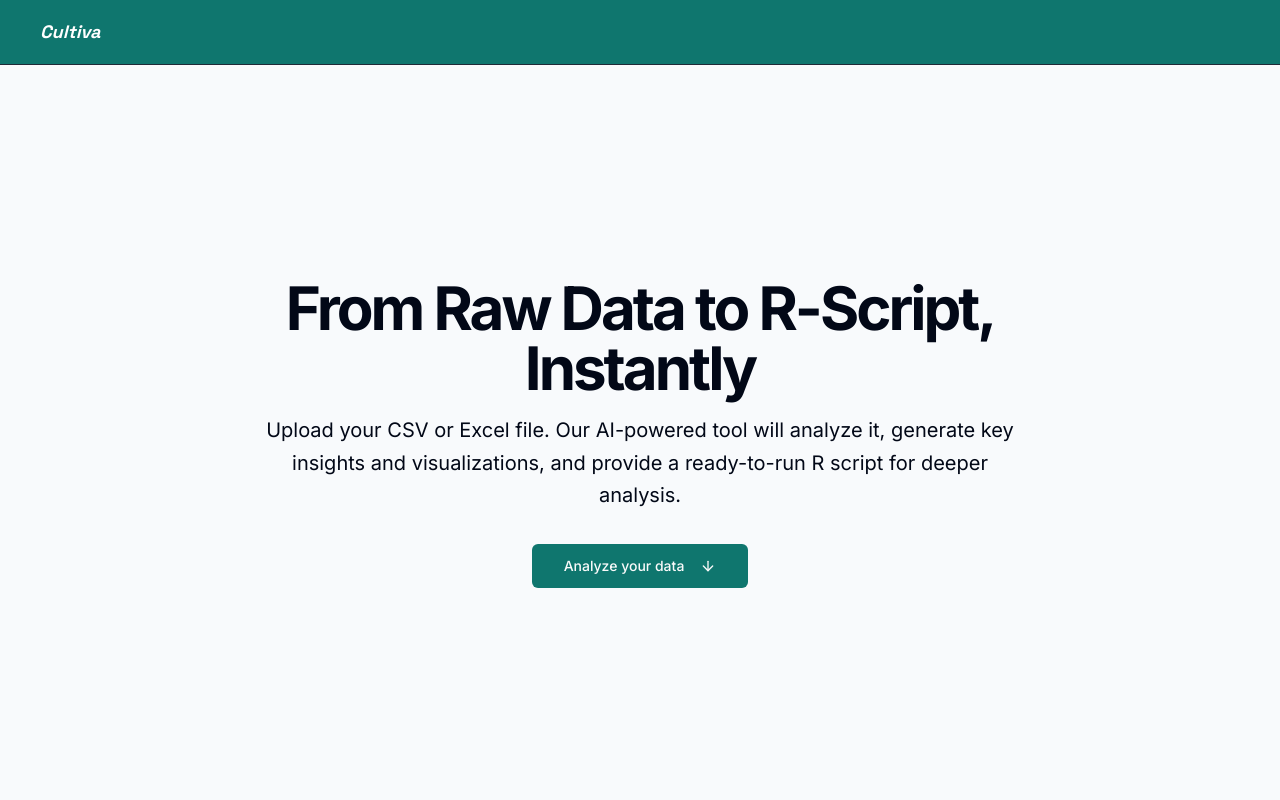
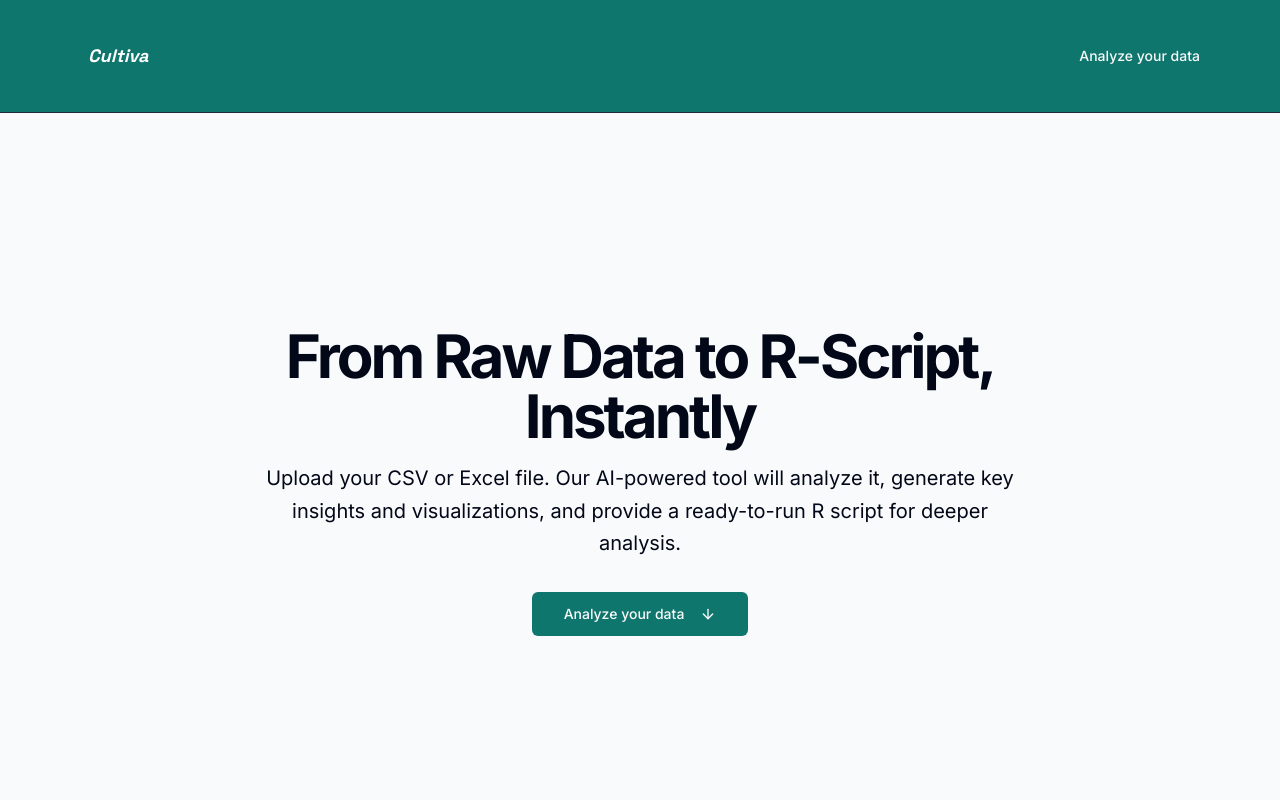
Before and after one commit to Nnenna-udefi/cultiva, a Next.js app: page / in a window 1280 px wide. Shown: the top 800 px of the page. Built offline with nearby package versions, Linux system fonts and the light colour scheme; no server answers; what @genkit-ai/google-genai, genkit would draw is missing.

Commit message:
fix: removed dark mode colour

```diff
--- a/app/globals.css
+++ b/app/globals.css
@@ -50,12 +50,12 @@
   --font-jetBrains-mono: var(--font-jetBrains-mono);
 }
 
-@media (prefers-color-scheme: dark) {
+/* @media (prefers-color-scheme: dark) {
   :root {
     --background: #0a0a0a;
     --foreground: #ededed;
   }
-}
+} */
 
 body {
   background: var(--background);
--- a/components/header.tsx
+++ b/components/header.tsx
@@ -1,14 +1,19 @@
 import React from "react";
+import { Button } from "./ui/button";
+import Link from "next/link";
 
 const Header = () => {
   return (
-    <header className="sticky top-0 z-50 backdrop-blur w-full border-b border-text bg-primary">
-      <nav className="container flex h-16 max-w-7xl items-center">
+    <header className="sticky top-0 z-50 backdrop-blur w-full border-b border-text bg-primary py-6 px-6 md:px-12">
+      <nav className="container flex justify-between h-16 max-w-7xl items-center">
         <div className="ml-6 text-white  px-4 py-2 rounded-md">
           <h1 className="space-x-2 font-bold font-space-grotesk text-lg italic">
             Cultiva
           </h1>
         </div>
+        <Link href="#upload-section">
+          <Button size={"lg"}>Analyze your data</Button>
+        </Link>
       </nav>
     </header>
   );
```
